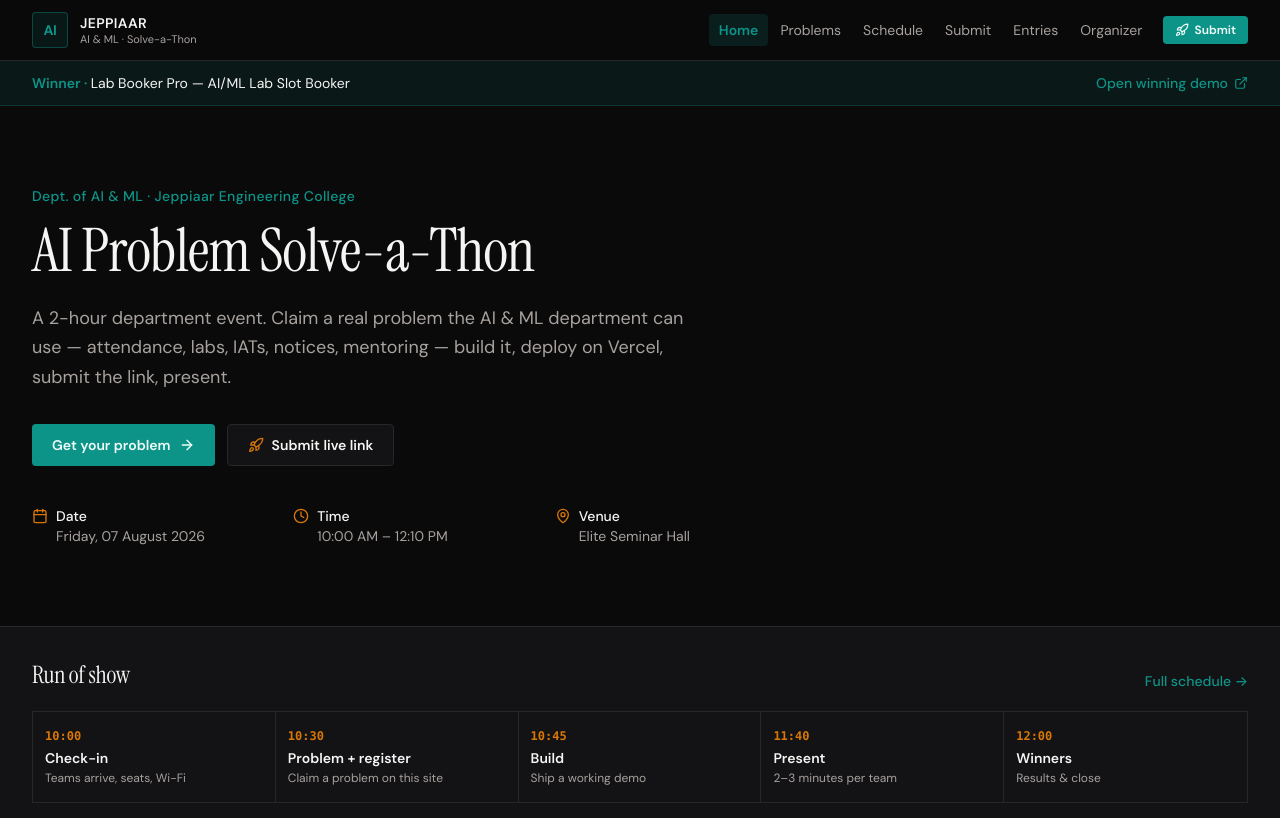
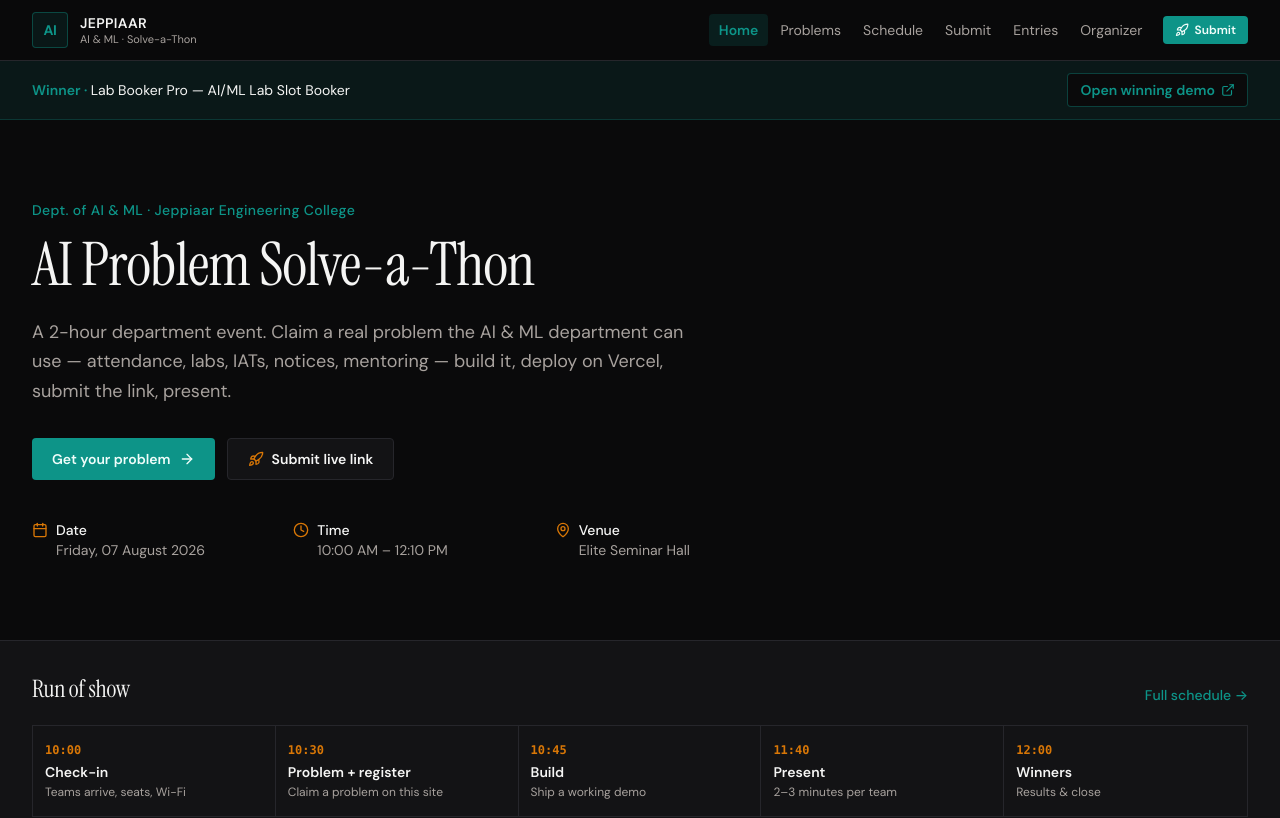
Before and after one commit to sairambn/AI-Competition, a React (Vite) app: page / in a window 1280 px wide. Shown: the top 818 px of the page. Built offline with nearby package versions, Linux system fonts and the light colour scheme.

Commit message:
Home: make winner demo link a clear external button

```diff
--- a/src/pages/HomePage.tsx
+++ b/src/pages/HomePage.tsx
@@ -42,10 +42,11 @@ const AGENDA = [
   { t: "12:00", l: "Winners", d: "Results & close" },
 ];
 
+const WINNER_URL = "https://lab-booker-pro.vercel.app/";
+
 export function HomePage() {
   return (
     <div className="flex flex-col">
-      {/* Winner banner */}
       <div className="border-b border-primary/25 bg-primary/10">
         <div className="mx-auto flex max-w-7xl flex-wrap items-center justify-between gap-3 px-4 py-3 sm:px-6 lg:px-8">
           <p className="text-sm text-foreground">
@@ -53,12 +54,12 @@ export function HomePage() {
             Lab Booker Pro — AI/ML Lab Slot Booker
           </p>
           <a
-            href="https://lab-booker-pro.vercel.app"
+            href={WINNER_URL}
             target="_blank"
             rel="noopener noreferrer"
-            className="inline-flex items-center gap-1.5 text-sm font-medium text-primary hover:underline"
+            className="inline-flex items-center gap-1.5 rounded-md border border-primary/40 bg-background px-3 py-1.5 text-sm font-semibold text-primary hover:bg-primary/10"
           >
-            Open winning demo <ExternalLink className="h-3.5 w-3.5" />
+            Open winning demo <ExternalLink className="h-3.5 w-3.5" aria-hidden />
           </a>
         </div>
       </div>
```
